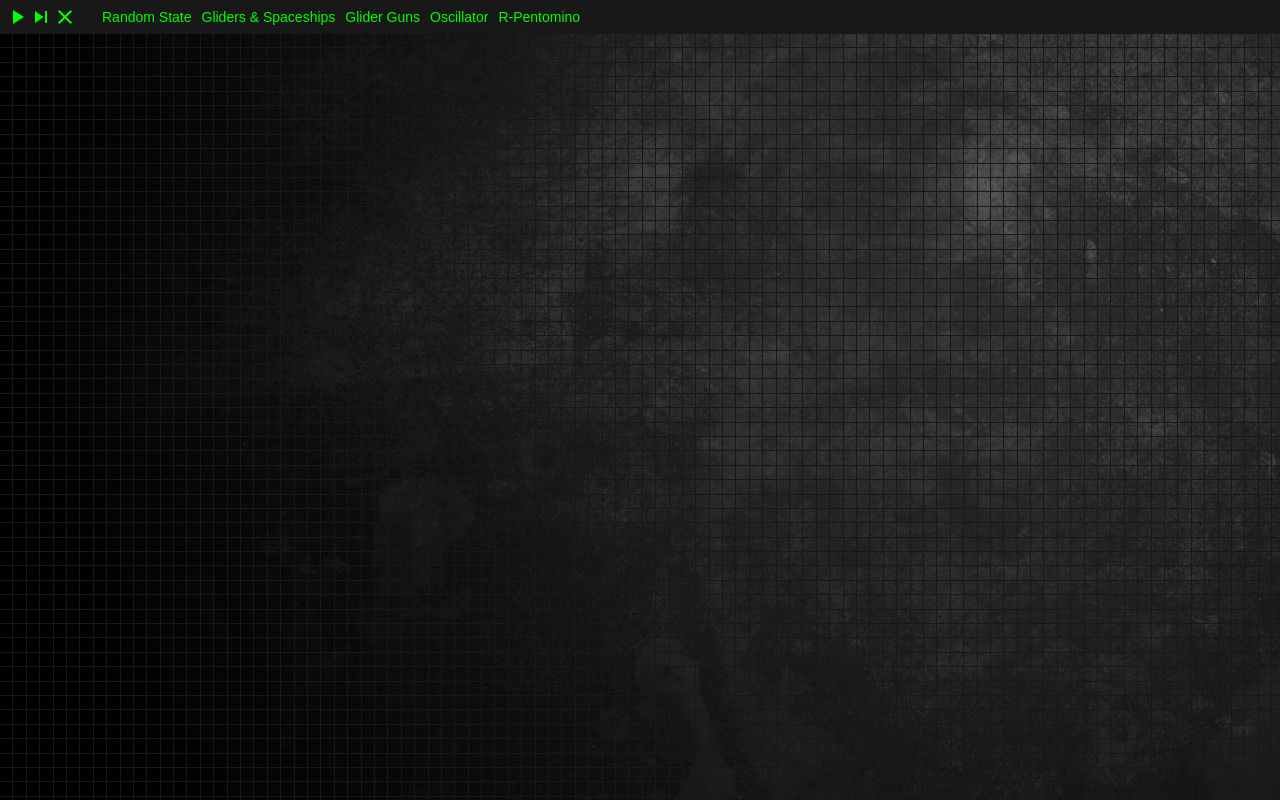
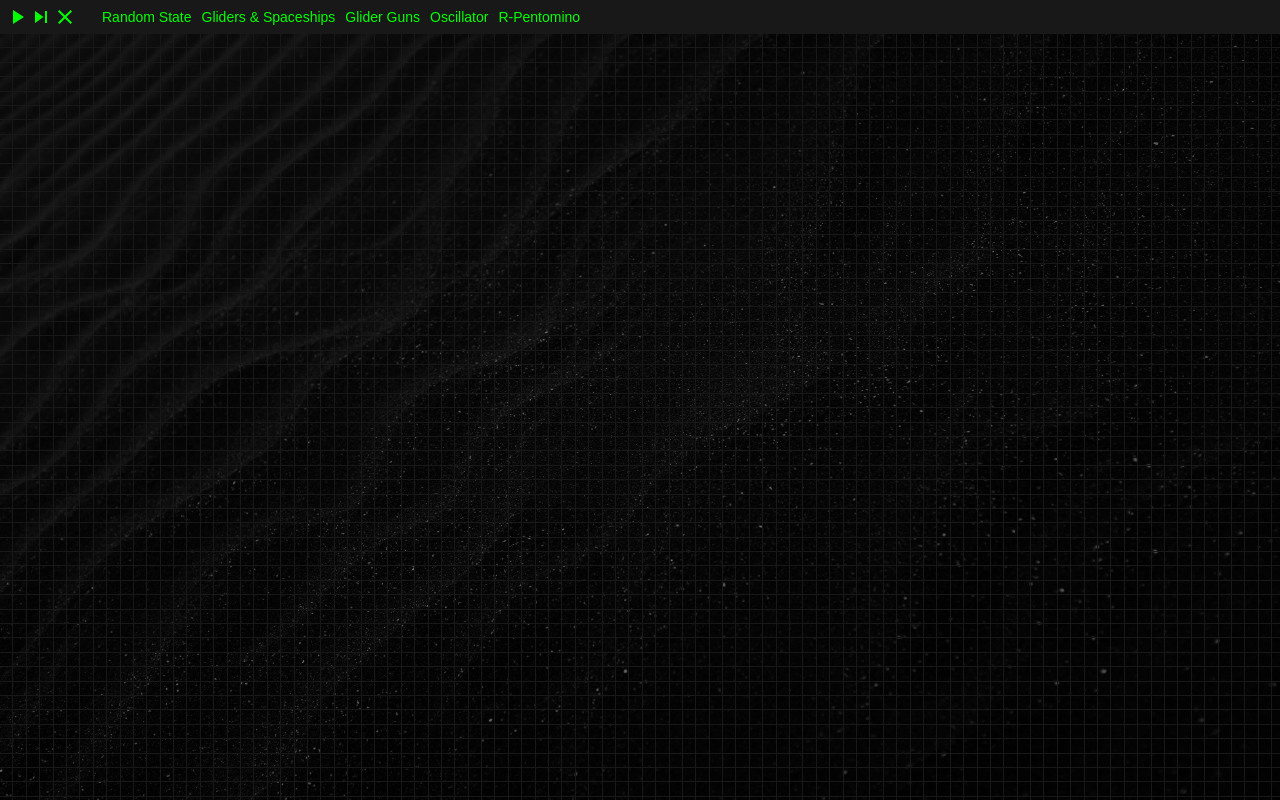
Before and after one commit to LucasForde/conways-game-of-life, a React app: page / in a window 1280 px wide. Shown: the top 800 px of the page. Built offline with nearby package versions, Linux system fonts and the light colour scheme.

Commit message:
new background and assets folder

```diff
--- a/package.json
+++ b/package.json
@@ -19,8 +19,7 @@
     "express": "^4.17.1",
     "react": "^17.0.2",
     "react-dom": "^17.0.2",
-    "react-icons": "^4.3.1",
-    "url-loader": "^4.1.1"
+    "react-icons": "^4.3.1"
   },
   "devDependencies": {
     "@babel/core": "^7.11.6",
@@ -40,6 +39,7 @@
     "eslint-plugin-promise": "^4.2.1",
     "eslint-plugin-react": "^7.20.6",
     "eslint-plugin-standard": "^4.0.1",
+    "file-loader": "^6.2.0",
     "html-webpack-plugin": "^4.4.1",
     "sass": "^1.43.4",
     "sass-loader": "^10.0.2",
--- a/src/styles/app.scss
+++ b/src/styles/app.scss
@@ -12,10 +12,14 @@ $menu: $highlight;
 body {
   @include font();
   min-width: 1340px;
+  max-height: 100vh;
   padding: 0;
   margin: 0;
   background-color: $background;
-  background-image: url('../assets/bg.jpg');
+  background-image: url('../assets/bg-sand.jpg');
+  background-position: center;
+  background-repeat: no-repeat;
+  background-size: cover;
   overflow: hidden;
 }
 
--- a/webpack.config.js
+++ b/webpack.config.js
@@ -31,7 +31,14 @@ module.exports = {
       {
         test: /\.(png|jpg)$/,
         exclude: /node_modules/,
-        use: ['url-loader']
+        use: [
+          {
+            loader: 'file-loader',
+            options: {
+              name: 'assets/[name].[ext]'
+            }
+          }
+        ]
       }
     ]
   },
```
Also changed, not shown: src/assets/bg-sand.jpg (added), 3 other files (tests, documents, lock files or other folders).
